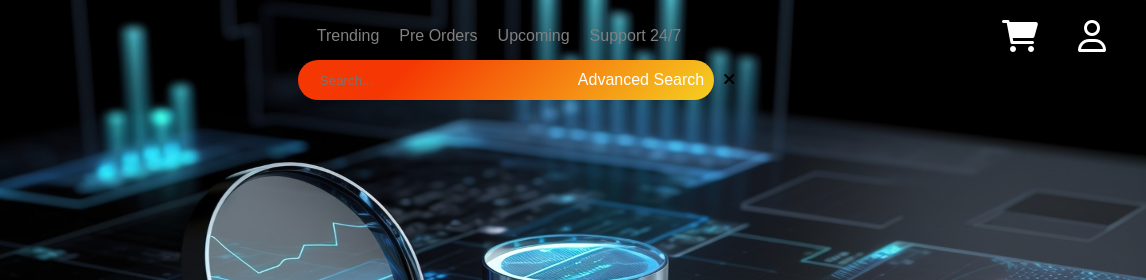
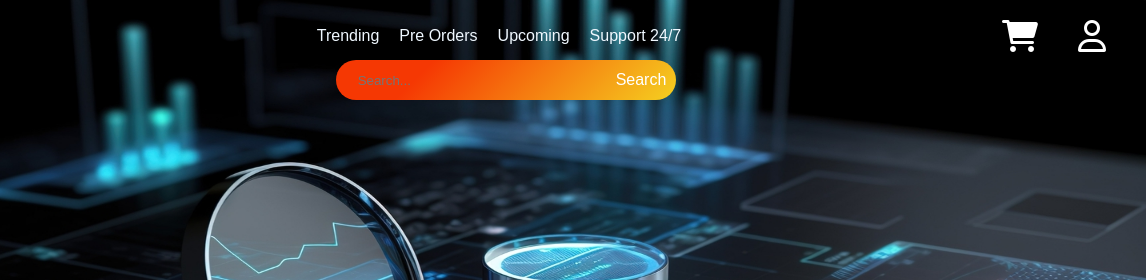
Before and after one commit to sumonDev13/Electronic-first-task, a website built with Vite: page index.html in a window 1280 px wide. Both pictures are taken after a click on the element 833 px from the left and 85 px from the top of the page. Shown: the top 280 px of the page, 134-1280 px from the left. Built offline with nearby package versions, Linux system fonts and the light colour scheme.

Commit message:
WIP-scss

```diff
--- a/index.html
+++ b/index.html
@@ -16,10 +16,10 @@
       <img height="60" width="100" src="/src/assets/images/logo.webp" />
     </div>
     <div class="navbar-mid-buttons">
-      <div>Trending</div>
-      <div>Pre Orders</div>
-      <div>Upcoming</div>
-      <div>Support 24/7</div>
+      <p>Trending</p>
+      <p>Pre Orders</p>
+      <p>Upcoming</p>
+      <p>Support 24/7</p>
     </div>
     <div class="navbar-side-buttons">
 
@@ -55,7 +55,7 @@
 
 
 
-      <div class="search-bar" id="search-bar">
+      <div class="search-bar" id="searchBox">
         <i class="fa-solid fa-magnifying-glass"></i>
       </div>
     </div>
@@ -63,14 +63,14 @@
   </div>
 
 
-  <div class="text-container" id="text-container">
+  <div class="text-container" id="textBox">
 
       <input class="text-box" type="text" placeholder="Search..." id="text-search" />
-      <p>Advanced Search</p>
+      <p>Search</p>
 
 
 
-    <div id="close-button" class="close-button">
+    <div id="closeButton" class="close-button">
       <i class="fa-solid fa-xmark"></i>
     </div>
   </div>
@@ -78,7 +78,7 @@
 
 
 
-  <div id="drop-down" class="dropdown-container">
+  <div id="dropDown" class="dropdown-container">
     <div class="dropdown-container-navbar">
       <h4>Platforms</h4>
       <h6>View all</h6>
--- a/src/assets/scss/main.scss
+++ b/src/assets/scss/main.scss
@@ -39,6 +39,9 @@ body {
     flex-direction: row;
     gap: 20px;
 
+  }
+  .navbar-mid-buttons p{
+    color: aliceblue;
   }
 
   .navbar-side-buttons {
@@ -101,7 +104,7 @@ body {
     position: relative;
     color: white;
     background-color: #f5d020;
-    background-image: linear-gradient(315deg, #f5d020 0%, #f53803 74%);
+    background-image: linear-gradient(315deg, #f52083 0%, #d53a0f 74%);
     border-radius: 50%;
     width: 50px;
     height: 50px;
--- a/src/javascript/main.js
+++ b/src/javascript/main.js
@@ -1,8 +1,8 @@
 const navNavbar = document.getElementById("nav-navbar");
-const searchBox = document.getElementById("text-container");
-const searchBtn = document.getElementById("search-bar");
-const closeBtn = document.getElementById("close-button");
-const dropDownBtn = document.getElementById("drop-down");
+const searchBox = document.getElementById("textBox");
+const searchBtn = document.getElementById("searchBox");
+const closeBtn = document.getElementById("closeButton");
+const dropDownBtn = document.getElementById("dropDown");
 
 navNavbar.addEventListener("click", () => {
   dropDownBtn.classList.toggle("dropdown-container");
```
